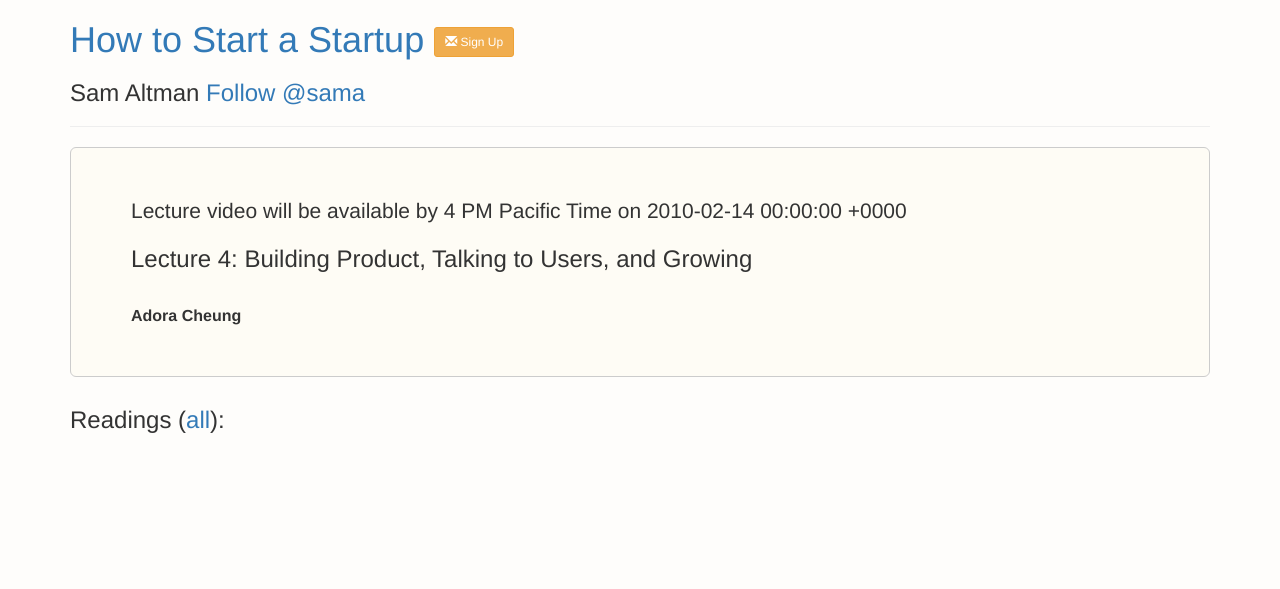
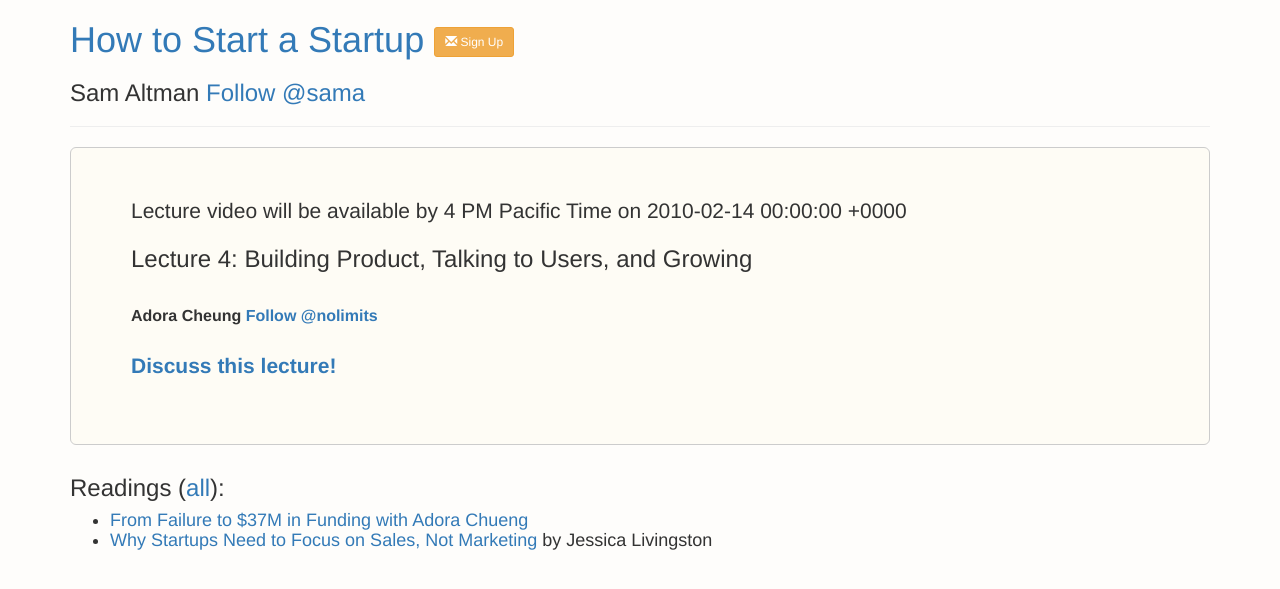
Before and after one commit to potluck/cs183b-bootstrap, a Jekyll site: the page built from _courses/lec04/index.md, in a window 1280 px wide. Shown: the top 589 px of the page. Built offline with Jekyll 4.4.1, drawn with Linux system fonts in a browser that asks for light colours; nearby versions of some CDN libraries; library files that are not in the unit come from our copies; comment, search, counter and statistics services are not loaded; a file with an impossible date is left out.

Commit message:
updates to coursepages 4 and 5

```diff
--- a/_courses/lec04/index.md
+++ b/_courses/lec04/index.md
@@ -1,4 +1,5 @@
 ---
+title: "Lecture 4 - How to Start a Startup"
 date: '"10/2/14"'
 layout: coursepage
 lecno: 4
@@ -7,6 +8,12 @@
 speakers:
   - speaker_name: Adora Cheung
     speaker_title: Founder, Homejoy
+    follow_link: <a href="https://twitter.com/nolimits" class="twitter-follow-button" data-show-count="false" data-show-screen-name="true">Follow @nolimits</a>
 topic: Building Product, Talking to Users, and Growing
+readings:
+  - link: <a href="http://wpcurve.com/homejoy-adora-cheung/">From Failure to $37M in Funding with Adora Chueng</a>
+  - link: <a href="http://blogs.wsj.com/accelerators/2014/06/03/jessica-livingston-why-startups-need-to-focus-on-sales-not-marketing/">Why Startups Need to Focus on Sales, Not Marketing</a> by Jessica Livingston
+discussion_forum: https://startupclass.co/lecture/83457/10214-building-product-talking-to-users-and-growingbrbadora-cheungb-ifounder-homejoyi----
+
 
 ---
```
Also changed, not shown: _courses/lec05/index.md (+6 -1 lines), index.md (+3 -3 lines), 4 other files.
